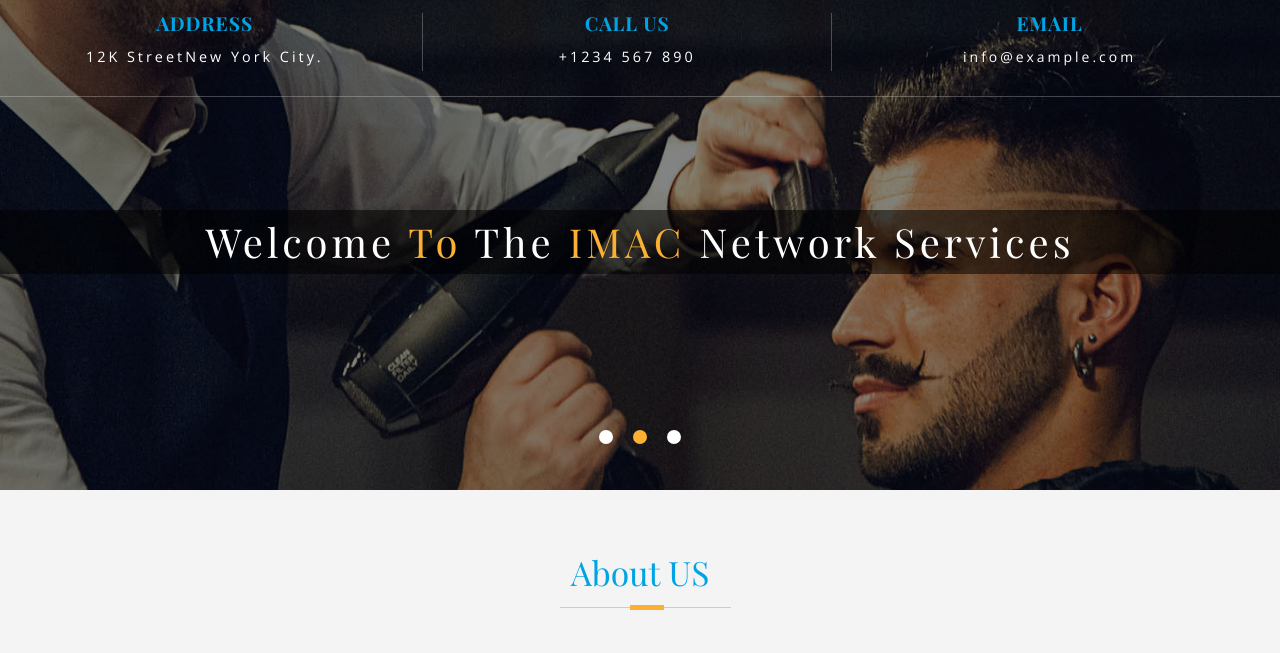
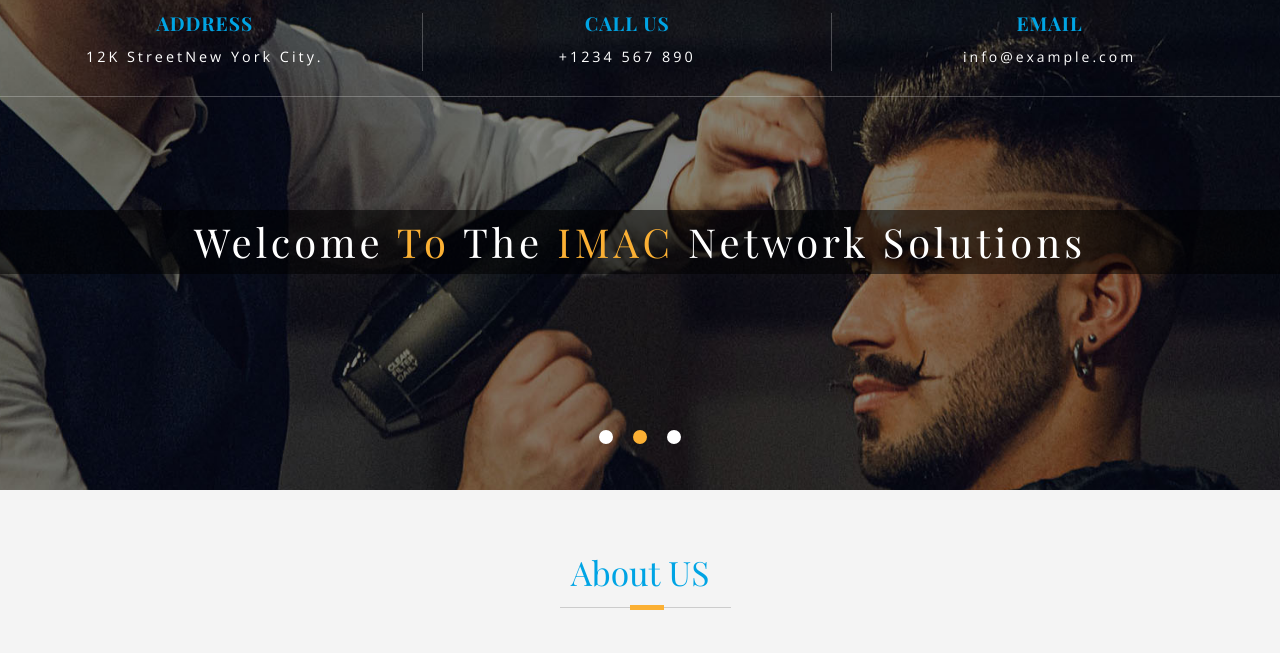
Before and after one commit to vikas-kendaplara/imac, a plain HTML site: page index.html in a window 1280 px wide. Shown: the part 110-763 px from the top of the page. Drawn offline with nearby package versions, Linux system fonts and the light colour scheme; a web font is replaced by a local one.

Commit message:
Update index.html

```diff
--- a/index.html
+++ b/index.html
@@ -130,7 +130,7 @@ Smartphone Compatible web template, free webdesigns for Nokia, Samsung, LG, Sony
 		<!--//header-w3l-->
 			<!--/banner-info-->
 			   <div class="baner-info">
-			      <h3>Welcome <span>To </span>The  <span>IMAC </span>Network Services</h3>
+			      <h3>Welcome <span>To </span>The  <span>IMAC </span>Network Solutions</h3>
 				  <!-- <h4>The Stylish Beard Shaved.</h4> -->
 
 
```
